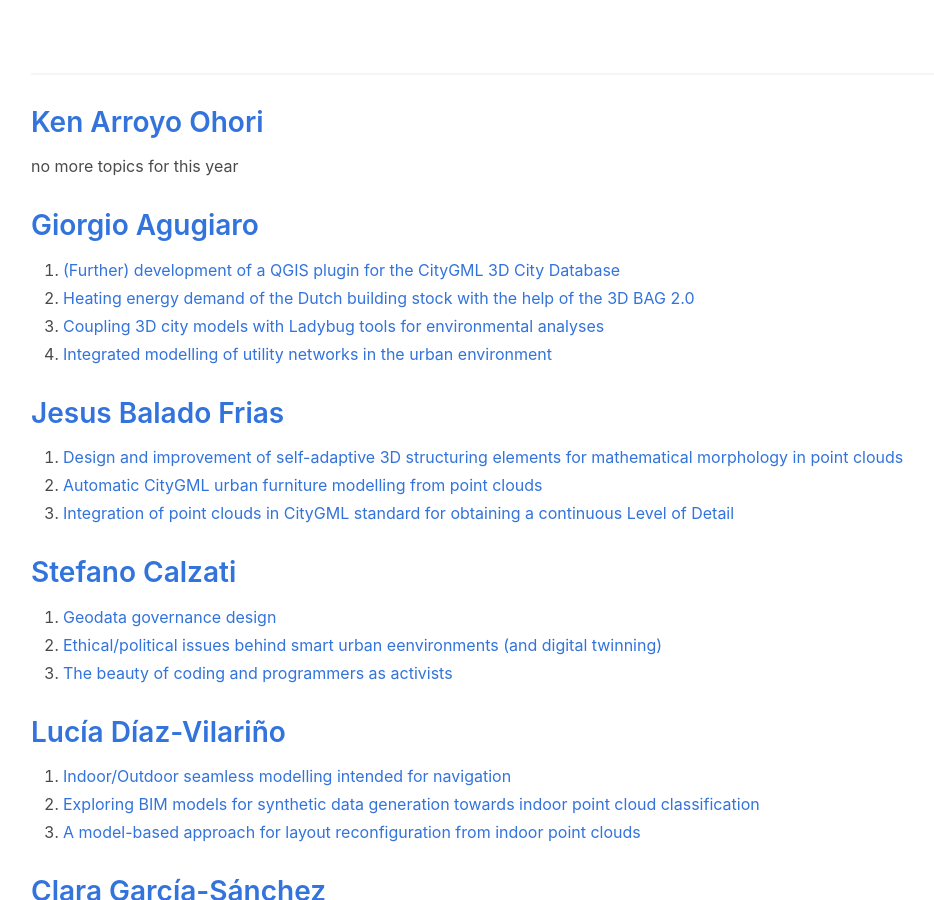
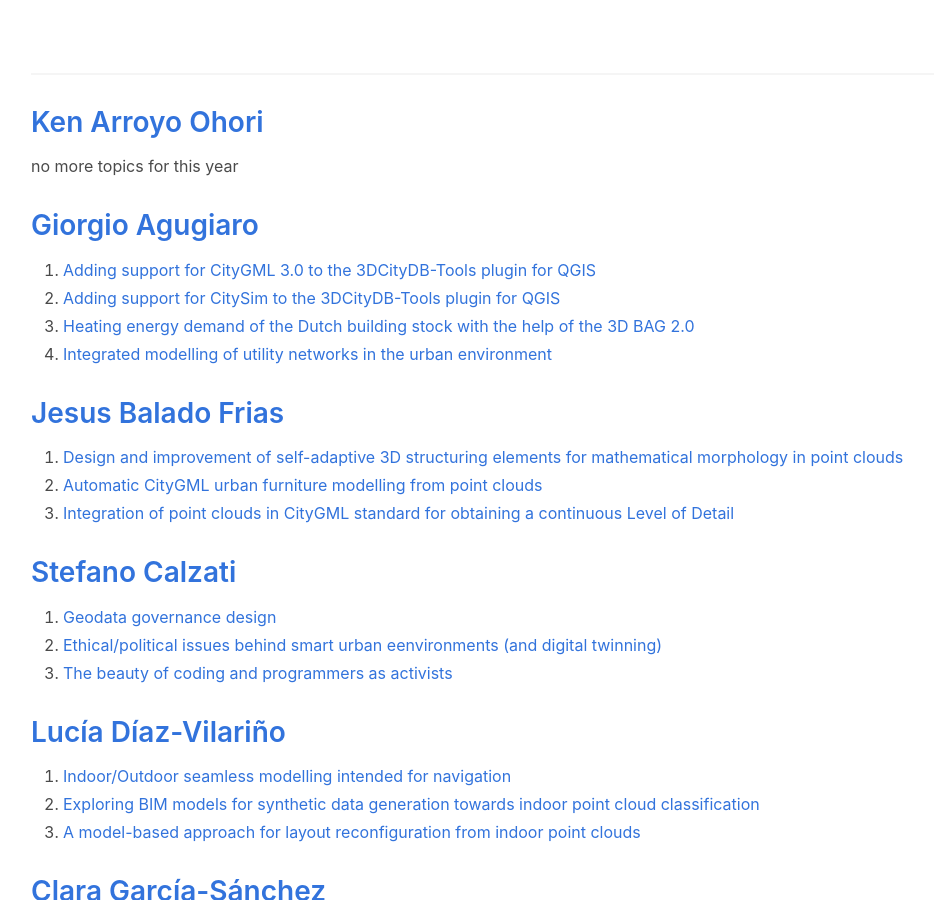
Before and after one commit to tudelft3d/geo2020, a Jekyll site: the page built from potentialtopics/index.md, in a window 1280 px wide and 900 px high, scrolled down 987 px. Shown: the whole window, without its empty margins (33-967 px from the left). Built offline with Jekyll 4.4.1, drawn with Linux system fonts in a browser that asks for light colours; nearby versions of some CDN libraries.

Commit message:
Update index.md

```diff
--- a/potentialtopics/index.md
+++ b/potentialtopics/index.md
@@ -34,9 +34,9 @@
 
 
 ## [Giorgio Agugiaro](https://3d.bk.tudelft.nl/gagugiaro/)
- 1. [(Further) development of a QGIS plugin for the CityGML 3D City Database](https://3d.bk.tudelft.nl/education/msctopics/#further-development-of-a-qgis-plugin-for-the-citygml-3d-city-database)
- 2. [Heating energy demand of the Dutch building stock with the help of the 3D BAG 2.0](https://3d.bk.tudelft.nl/education/msctopics/#heating-energy-demand-of-the-dutch-building-stock-with-the-help-of-the-3d-bag-20)
- 3. [Coupling 3D city models with Ladybug tools for environmental analyses](https://3d.bk.tudelft.nl/education/msctopics/#coupling-3d-city-models-with-ladybug-tools-for-environmental-analyses)
+ 1. [Adding support for CityGML 3.0 to the 3DCityDB-Tools plugin for QGIS](https://3d.bk.tudelft.nl/education/msctopics/#adding-support-for-citygml-30-to-the-3dcitydb-tools-plugin-for-qgis)
+ 2. [Adding support for CitySim to the 3DCityDB-Tools plugin for QGIS](https://3d.bk.tudelft.nl/education/msctopics/#adding-support-for-citysim-to-the-3dcitydb-tools-plugin-for-qgis)
+ 3. [Heating energy demand of the Dutch building stock with the help of the 3D BAG 2.0](https://3d.bk.tudelft.nl/education/msctopics/#heating-energy-demand-of-the-dutch-building-stock-with-the-help-of-the-3d-bag-20)
  4. [Integrated modelling of utility networks in the urban environment](https://3d.bk.tudelft.nl/education/msctopics/#integrated-modelling-of-utility-networks-in-the-urban-environment)
 
 
```
